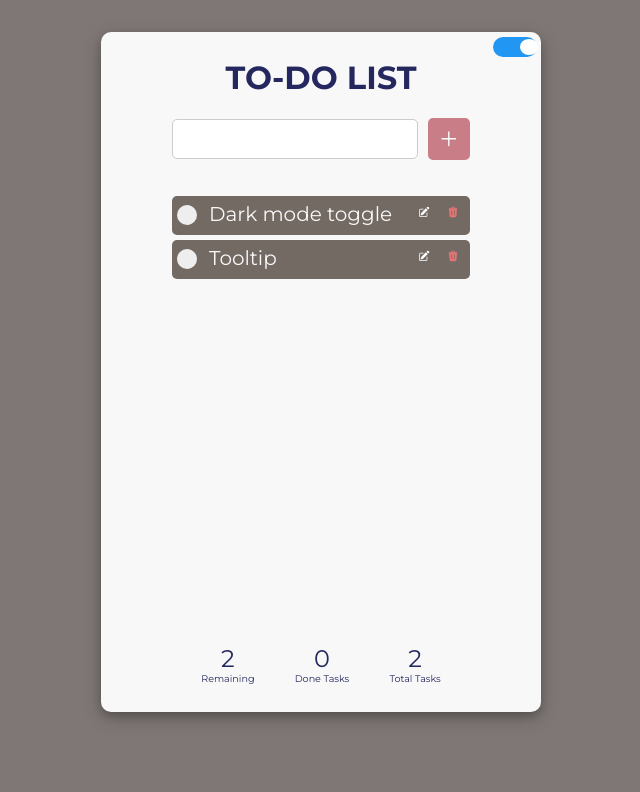
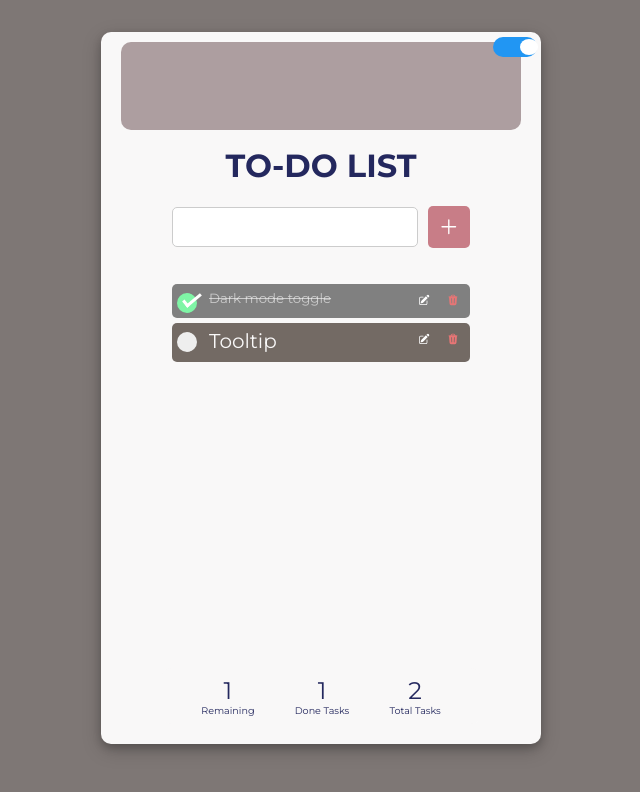
Before and after one commit to severu/vite-todo-practice, a React (Vite) app: page / in a window 1280 px wide. Shown: the top 792 px of the page, without its empty margins (319-959 px from the left). Built offline with nearby package versions, Linux system fonts and the light colour scheme; no server answers.

Commit message:
made a weather info section/function

```diff
--- a/package.json
+++ b/package.json
@@ -11,6 +11,7 @@
   },
   "dependencies": {
     "@heroicons/react": "^2.0.17",
+    "axios": "^1.4.0",
     "classnames": "^2.3.2",
     "react": "^18.2.0",
     "react-dom": "^18.2.0",
--- a/src/App.jsx
+++ b/src/App.jsx
@@ -2,6 +2,7 @@ import { useState, createContext, useEffect } from "react";
 import TodoList from "./components/TodoList/TodoList";
 import ListStats from "./components/ListStats/ListStats";
 import ButtonToggler from "./components/ButtonToggler/ButtonToggler";
+import Weather from "./components/Weather/Weather";
 import {
   ArrowDownTrayIcon,
   PlusCircleIcon,
@@ -9,7 +10,7 @@ import {
 } from "@heroicons/react/24/solid";
 import { todos } from "./data/todos";
 import "./App.modules.scss";
-import "./themes.scss"
+import "./themes.scss";
 import Swal from "sweetalert2";
 import withReactContent from "sweetalert2-react-content";
 
@@ -46,7 +47,7 @@ function App() {
       element.setAttribute("data-theme", "light");
       setIsDarkMode(!isDarkMode);
     }
-    console.log(isDarkMode)
+    console.log(isDarkMode);
   };
 
   const handleAdd = (e) => {
@@ -121,10 +122,12 @@ function App() {
   };
 
   return (
-    <ThemeContext.Provider value={{ theme, toggleTheme }}>
-      <div className="app" id={theme}>
+    <div className="app">
       <div className="app__toggler">
         <ButtonToggler isDarkMode={isDarkMode} toggleTheme={toggleTheme} />
+      </div>
+      <div className="app__header">
+        <Weather />
       </div>
       <h1 className="app__title">TO-DO LIST</h1>
       <div className="app__form">
@@ -139,11 +142,7 @@ function App() {
             />
           </label>
         </form>
-          <button
-            className="app__form__add-btn"
-            type="submit"
-            form="form-input"
-          >
+        <button className="app__form__add-btn" type="submit" form="form-input">
           <PlusIcon className="h-6 w-6 text-blue-500" />
         </button>
       </div>
@@ -159,7 +158,6 @@ function App() {
         totalTasks={totalTasks}
       />
     </div>
-    </ThemeContext.Provider>
   );
 }
 
--- a/src/App.modules.scss
+++ b/src/App.modules.scss
@@ -12,15 +12,23 @@
   flex-direction: column;
   align-items: center;
   max-width: 400px;
-  min-height: 40rem;
+  min-height: 42rem;
   margin: 0 auto;
   padding: 20px;
   /* border: 2px solid #333652; */
   border-radius: 10px;
   /*background-color: #F9F8F8;*/
   background-color: var(--defaultBg);
+  box-shadow: 0 4px 8px 0 rgba(0, 0, 0, 0.2), 0 6px 20px 0 rgba(0, 0, 0, 0.19);
 
-  box-shadow: 0 4px 8px 0 rgba(0, 0, 0, 0.2), 0 6px 20px 0 rgba(0, 0, 0, 0.19);
+  &__header {
+    background-color: #ad9ea0;
+    width: 100% ;
+    margin: 0;
+    padding: 0;
+    height: 5.5rem;
+    border-radius: 10px;
+  }
 
   &__toggler {
     display: flex;
--- /dev/null
+++ b/src/components/Weather/Weather.jsx
@@ -0,0 +1,46 @@
+import React, { useEffect, useState } from "react";
+import "./Weather.modules.scss";
+import axios, { Axios } from "axios";
+
+function Weather() {
+  const [location, setLocation] = useState();
+  const [wdata, setWdata] = useState([]);
+  const [celcius, setCelcius] = useState();
+  const url = `https://api.openweathermap.org/data/2.5/weather?q=${location}&appid=12831ccec9eac45eba1cb276606889d8`;
+
+  useEffect(() => {
+    getLocation();
+    getWeather();
+  }, []);
+
+  const getLocation = async () => {
+    const city = await axios.get("https://ipapi.co/json/");
+    setLocation(city.data.city);
+    console.log(location);
+  };
+
+  const getWeather = () => {
+    axios.get(url).then((response) => {
+      setWdata(response.data);
+      const celc = wdata.main.temp - 273.15;
+      setCelcius(Math.round(celc));
+      //console.log(response.data);
+    });
+  };
+
+  return (
+    <div className="container">
+      <div className="container__city">{location}</div>
+      {wdata.main ? (
+        <div className="container__temp">
+          {celcius}&deg;<span>C</span>
+        </div>
+      ) : null}
+      {wdata.weather ? (
+        <div className="container__weather">{wdata.weather[0].main}</div>
+      ) : null}
+    </div>
+  );
+}
+
+export default Weather;
--- /dev/null
+++ b/src/components/Weather/Weather.modules.scss
@@ -0,0 +1,16 @@
+.container {
+    color: whitesmoke;
+    margin-left: 0.5rem;
+    margin-top: 0.2rem;
+
+    &__temp {
+        font-size: 2.2rem;
+        display: flex;
+        gap: 0.3rem;
+
+        &span {
+            margin-left: 1rem;
+        }
+    }
+
+}
--- a/src/data/todos.js
+++ b/src/data/todos.js
@@ -1,4 +1,4 @@
 export const todos = [
-  { id: 1, task: "Dark mode toggle", isDone: false },
+  { id: 1, task: "Dark mode toggle", isDone: true },
   { id: 2, task: "Tooltip", isDone: false },
 ];
```
Also changed, not shown: 1 other file (tests, documents, lock files or other folders). Lines whose indentation alone changed are shown as unchanged.
